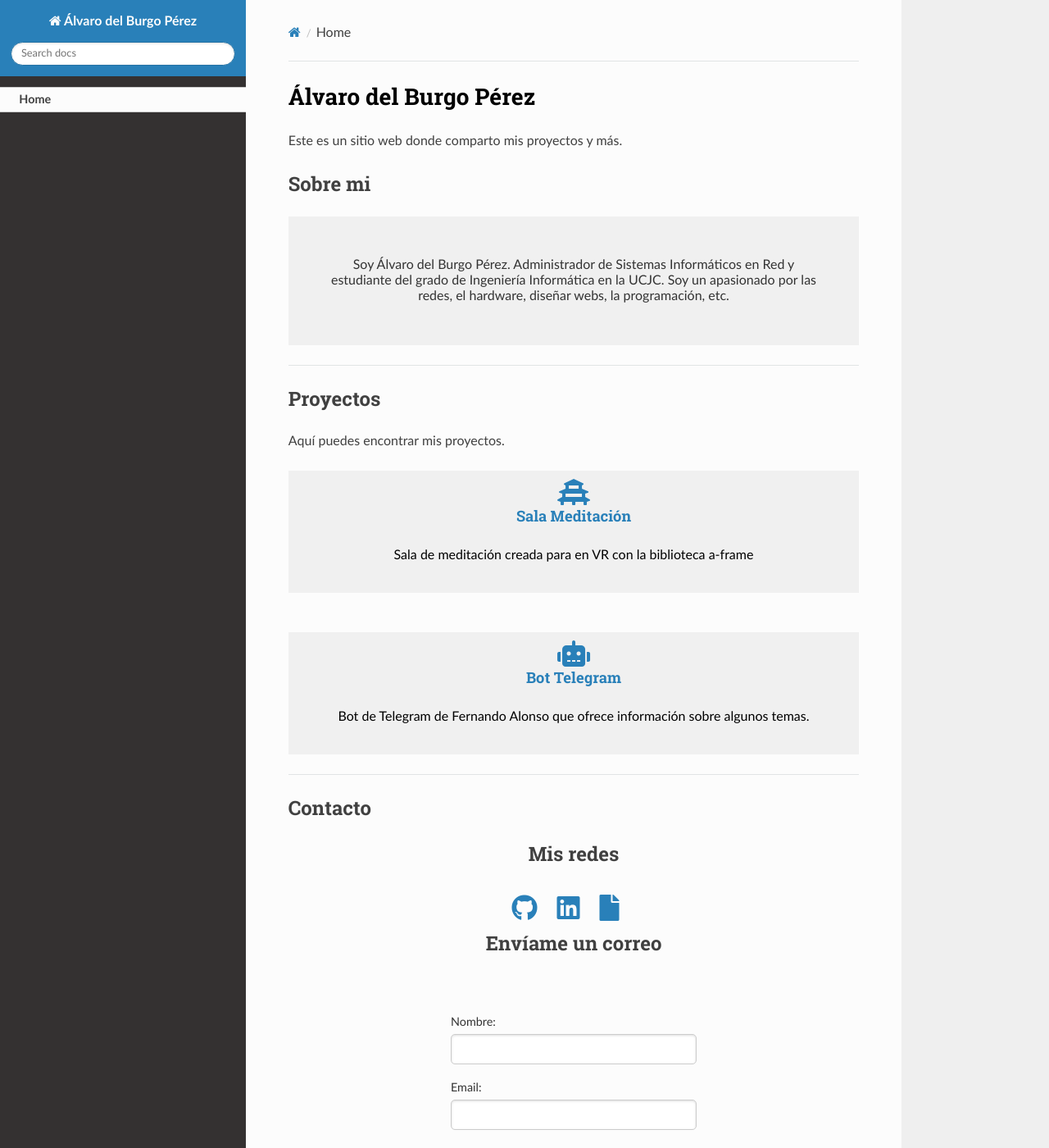
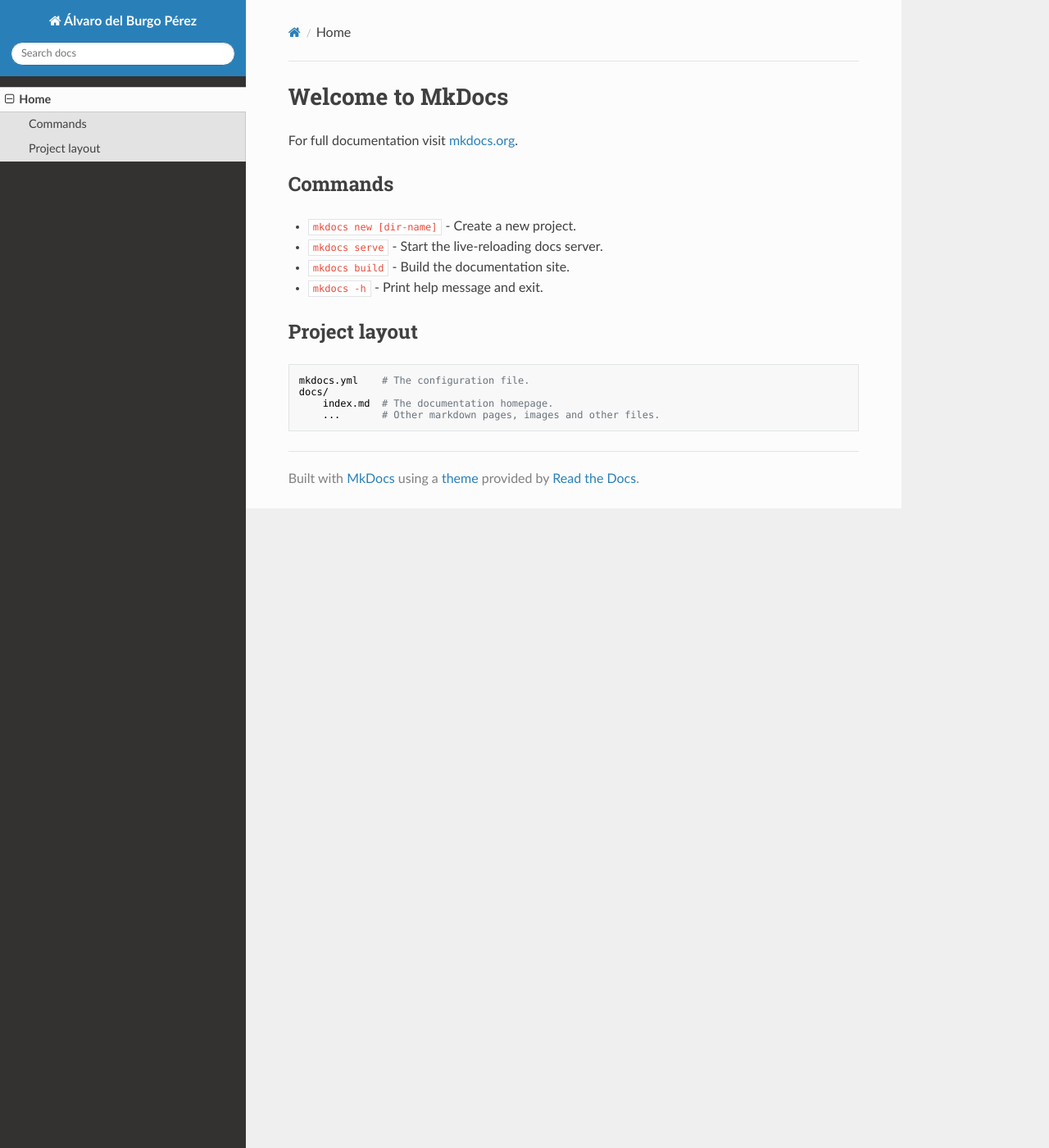
Before and after one commit to alvarodelburgoperez/alvarodelburgoperez.github.io, an MkDocs documentation site: the page built from docs/index.md, in a window 1280 px wide and 1400 px high. Shown: the whole window at 82% size. Built offline with MkDocs 1.6.1, drawn with Linux system fonts in a browser that asks for light colours; nearby versions of some CDN libraries.

Commit message:
modificando index

```diff
--- a/docs/index.md
+++ b/docs/index.md
@@ -1,65 +1,17 @@
-<head>
-    <link rel="stylesheet" href="https://use.fontawesome.com/releases/v5.15.4/css/all.css" integrity="sha384-DyZ88mC6Up2uqS4h/KRgHuoeGwBcD4Ng9SiP4dIRy0EXTlnuz47vAwmeGwVChigm" crossorigin="anonymous"/>
-    <link rel="stylesheet" href="https://fonts.googleapis.com/css2?family=Montserrat:wght@400;700&display=swap">
-    <link href="https://fonts.googleapis.com/css2?family=Kanit:wght@400;700&display=swap" rel="stylesheet">
-</head>
+# Welcome to MkDocs
 
+For full documentation visit [mkdocs.org](https://www.mkdocs.org).
 
-<h1 id="alvaro-del-burgo-perez"><span style="color:black">Álvaro del Burgo Pérez</span></h1>
-<p>Este es un sitio web donde comparto mis proyectos y más.</p>
-<h2>Sobre mi</h2>
-<div style="background-color: #f0f0f0; color: #333; padding: 50px; text-align: center;">
-    Soy Álvaro del Burgo Pérez. Administrador de Sistemas Informáticos en Red y estudiante del grado de Ingeniería Informática en la UCJC. Soy un apasionado por las redes, el hardware, diseñar webs, la programación, etc.
-</div>
+## Commands
 
----
+* `mkdocs new [dir-name]` - Create a new project.
+* `mkdocs serve` - Start the live-reloading docs server.
+* `mkdocs build` - Build the documentation site.
+* `mkdocs -h` - Print help message and exit.
 
-<h2 id="proyectos">Proyectos</h2>
-<p>Aquí puedes encontrar mis proyectos.</p>
-<div style="background-color: #f0f0f0; color: #333; padding: 10px; text-align: center;">
-   <a href="https://alvarodelburgoperez.github.io/SALA-MEDITACION/"><i class="fas fa-vihara fa-2x"></i><h4>Sala Meditación</h4></a>
-    <p style="margin-top: 10px; color: initial;">Sala de meditación creada para en VR con la biblioteca a-frame</p>
-</div>
+## Project layout
 
-<br>
-<div style="background-color: #f0f0f0; color: #333; padding: 10px; text-align: center;">
-    <a href="https://github.com/alvarodelburgoperez/Bot-Telegram"><i class="fas fa-robot fa-2x"></i><h4>Bot Telegram</h4></a>
-    <p style="margin-top: 10px; color: initial;">Bot de Telegram de Fernando Alonso que ofrece información sobre algunos temas.</p>
-</div>
-
----
-<h2 id="contacto">Contacto</h2>
-<div style="text-align:center">
-<h1 style="font-size: 24px;">Mis redes</h1>
-</div>
-
-<div style="padding: 10px; text-align: center;">
-    <a href="https://github.com/alvarodelburgoperez" style="margin-right: 20px;"><i class="fab fa-github fa-2x"></i></a>
-    <a href="https://www.linkedin.com/in/%C3%A1lvaro-del-burgo-p%C3%A9rez/" style="margin-right: 20px;"><i class="fab fa-linkedin fa-2x"></i></a>
-    <a href="https://europa.eu/europass/eportfolio/screen/share/0449b595-c37e-45bb-a748-ee225df3c013?lang=en" style="margin-right: 20px;"><i class="fas fa-file fa-2x"></i></a>
-
-</div>
-
-
-<div style="text-align:center">
-<h1 style="font-size: 24px;">Envíame un correo</h1>
-</div>
-
-<br>
-<div class="contact-form" style="width: 300px; margin: 0 auto;">
-  <form action="mailto:alvarodelburgoperez@gmail.com" method="post" enctype="text/plain">
-    <div class="form-group" style="margin-bottom: 20px;">
-      <label for="nombre" style="display: block; margin-bottom: 5px; color: #333;">Nombre:</label>
-      <input type="text" id="nombre" name="nombre" style="width: 100%; padding: 10px; border: 1px solid #ccc; border-radius: 5px;" required>
-    </div>
-    <div class="form-group" style="margin-bottom: 20px;">
-      <label for="email" style="display: block; margin-bottom: 5px; color: #333;">Email:</label>
-      <input type="email" id="email" name="email" style="width: 100%; padding: 10px; border: 1px solid #ccc; border-radius: 5px;" required>
-    </div>
-    <div class="form-group" style="margin-bottom: 20px;">
-      <label for="mensaje" style="display: block; margin-bottom: 5px; color: #333;">Mensaje:</label>
-      <textarea id="mensaje" name="mensaje" style="width: 100%; padding: 10px; border: 1px solid #ccc; border-radius: 5px; height: 100px;" required></textarea>
-    </div>
-    <button type="submit" style="background-color: #007bff; color: #fff; border: none; border-radius: 5px; padding: 10px 20px; cursor: pointer; text-align: center;">Enviar</button>
-  </form>
-</div>
+    mkdocs.yml    # The configuration file.
+    docs/
+        index.md  # The documentation homepage.
+        ...       # Other markdown pages, images and other files.
```
Also changed, not shown: site/404.html, site/index.html, site/search.html, site/search/search_index.json, 1 other file.
